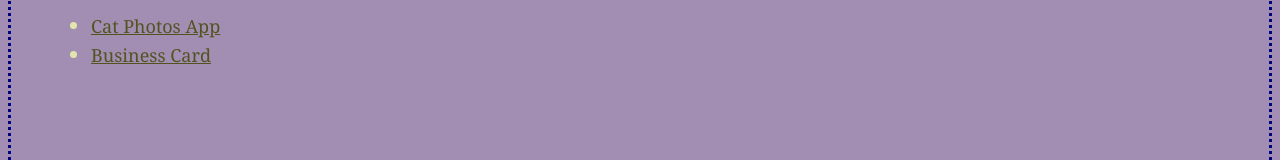
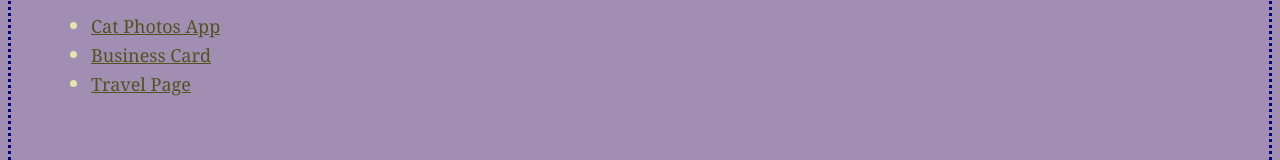
Before and after one commit to alexisrross/mctc-html1, a plain HTML site: page index.html in a window 1280 px wide. Shown: the part 248-408 px from the top of the page. Drawn offline with Linux system fonts and the light colour scheme.

Commit message:
Update index.html

```diff
--- a/index.html
+++ b/index.html
@@ -39,6 +39,7 @@
     <ul>
       <li><a href="cat-photos/index.html">Cat Photos App</a></li>
       <li><a href="business-card/index.html">Business Card</a></li>
+      <li><a href="travel.html">Travel Page</a></li>
     </ul>
 
   </body>
```
